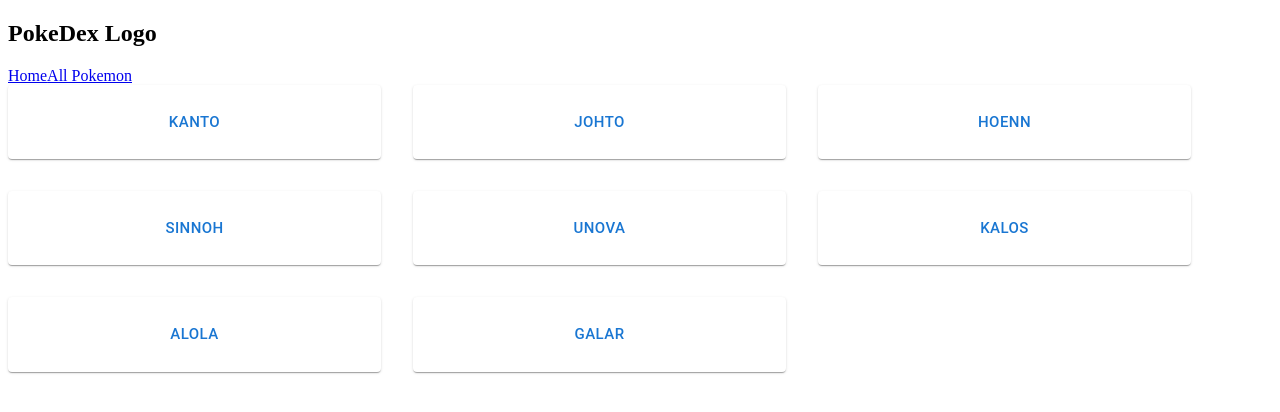
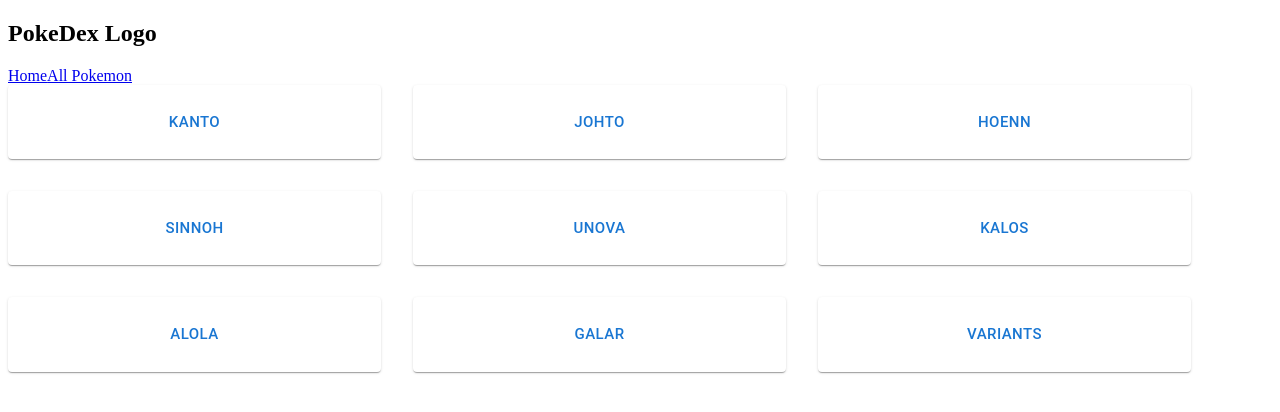
Before and after one commit to SkipPharaoh/Pokemon-App, a Next.js app: page / in a window 1280 px wide. Shown: the top 412 px of the page. Built offline with nearby package versions, Linux system fonts and the light colour scheme.

Commit message:
Added a new region to the regions object

```diff
--- a/pokemon-info/pokeInfo.ts
+++ b/pokemon-info/pokeInfo.ts
@@ -36,8 +36,13 @@
   },
   {
     name: "Galar",
-    limit: 89,
+    limit: 96,
     offset: 809,
+  },
+  {
+    name: "Variants",
+    limit: 249,
+    offset: 905,
   },
 ];
 
```
